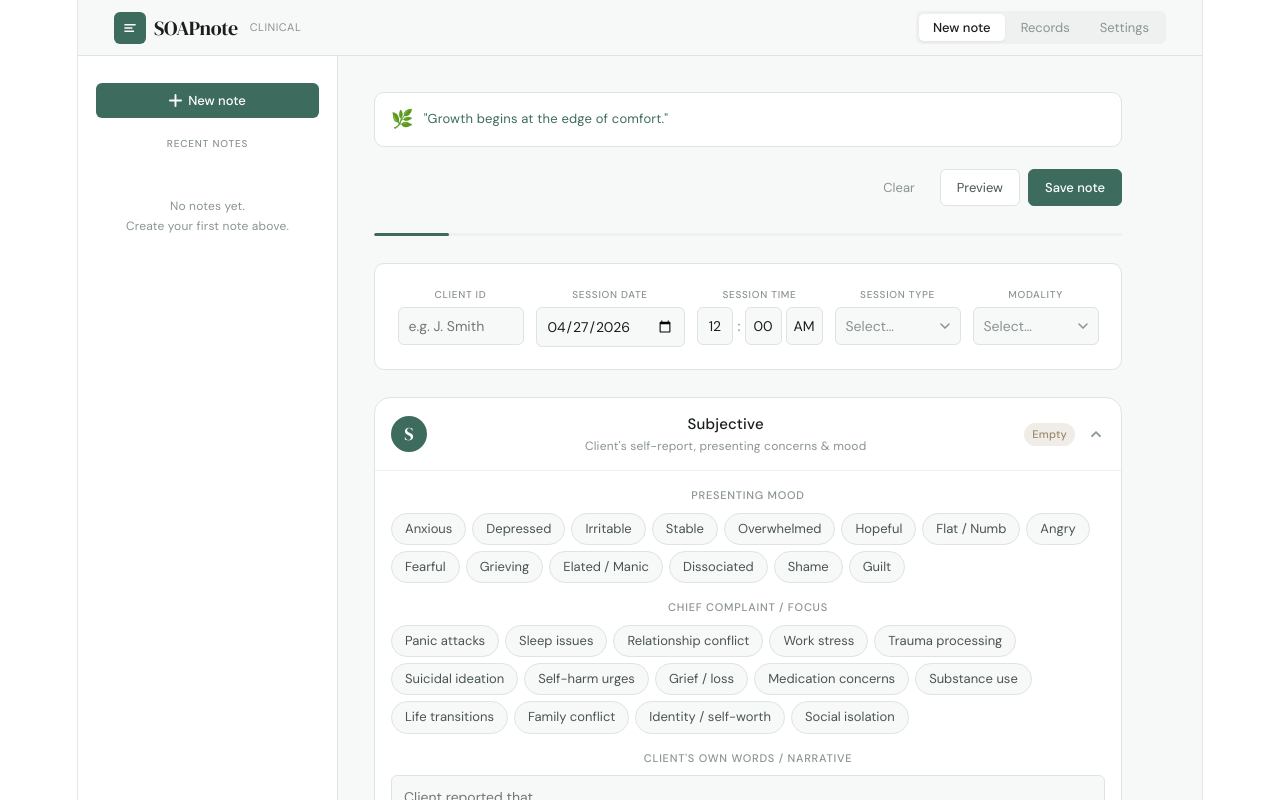
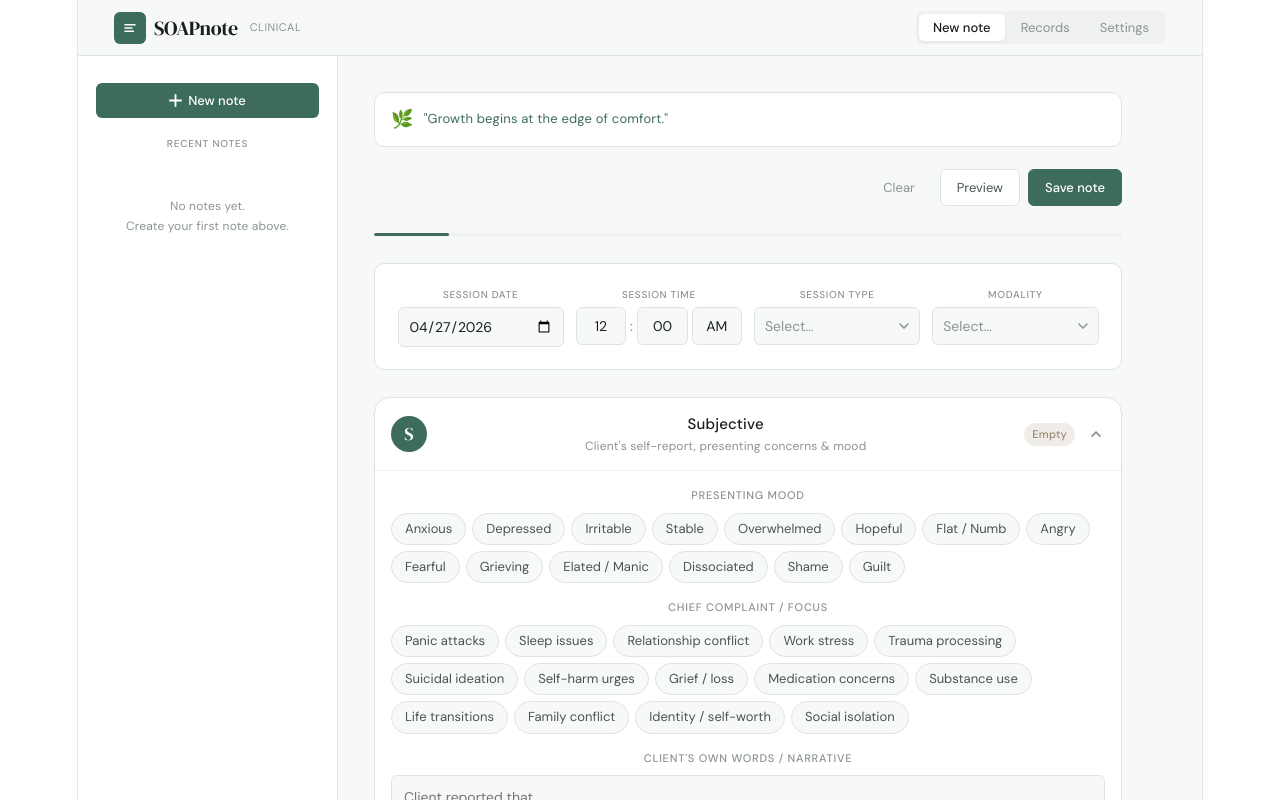
Before and after one commit to joeysamora/soapnote-app, a React (Vite) app: page / in a window 1280 px wide. Shown: the top 800 px of the page. Built offline with nearby package versions, Linux system fonts and the light colour scheme.

Commit message:
remove client

```diff
--- a/src/App.tsx
+++ b/src/App.tsx
@@ -549,8 +549,7 @@ function MobileDrawer({ open, onClose, notes, currentNoteId, onOpen, onNew }: {
               border: `1px solid ${n.id === currentNoteId ? "#b0cdc4" : "transparent"}`,
               marginBottom: 2, WebkitTapHighlightColor: "transparent",
             }}>
-              <div style={{ fontSize: 13, fontWeight: 500, color: "#1a1f1d", whiteSpace: "nowrap", overflow: "hidden", textOverflow: "ellipsis" }}>{n.title || "Untitled"}</div>
-              <div style={{ fontSize: 11, color: "#8a9491", marginTop: 2 }}>{n.clientId || "No client"} · {n.sessionDate ? fmtDate(n.sessionDate) : "—"}</div>
+              <div style={{ fontSize: 12, color: "#8a9491" }}>{n.clientId || "No client"} · {n.sessionDate ? fmtDate(n.sessionDate) : "—"}</div>
             </div>
           ))}
         </div>
@@ -880,7 +879,7 @@ export default function App() {
                   <div style={{ textAlign: "center", padding: "2rem 1rem", color: "#8a9491", fontSize: 12, lineHeight: 1.7 }}>No notes yet.<br />Create your first note above.</div>
                 ) : notes.slice(0, 10).map(n => (
                   <div key={n.id} onClick={() => openNote(n.id)} style={{ padding: "10px 12px", borderRadius: 6, cursor: "pointer", background: n.id === currentNoteId ? "#e8f0ed" : "transparent", border: `1px solid ${n.id === currentNoteId ? "#b0cdc4" : "transparent"}`, marginBottom: 2 }}>
-
+                    <div style={{ fontSize: 13, fontWeight: 500, color: "#1a1f1d", whiteSpace: "nowrap", overflow: "hidden", textOverflow: "ellipsis" }}>{n.title || "Untitled"}</div>
                     <div style={{ fontSize: 11, color: "#8a9491", marginTop: 2 }}>{n.clientId || "No client"} · {n.sessionDate ? fmtDate(n.sessionDate) : "—"}</div>
                   </div>
                 ))}
@@ -926,8 +925,7 @@ export default function App() {
                 )}
 
                 {/* Meta grid — 2 cols on mobile, 5 on desktop */}
-                <div className="meta-grid-mobile" style={{ display: "grid", gridTemplateColumns: isMobile ? "1fr 1fr" : "repeat(5,1fr)", gap: isMobile ? 10 : 12, marginBottom: "1.5rem", padding: isMobile ? "1rem" : "1.25rem", background: "white", border: "1px solid #dde4e1", borderRadius: 10 }}>
-                  <MetaInput label="Client ID" value={note.clientId} onChange={v => setNote(p => ({ ...p, clientId: v }))} placeholder="e.g. J. Smith" />
+                <div className="meta-grid-mobile" style={{ display: "grid", gridTemplateColumns: isMobile ? "1fr 1fr" : "repeat(4,1fr)", gap: isMobile ? 10 : 12, marginBottom: "1.5rem", padding: isMobile ? "1rem" : "1.25rem", background: "white", border: "1px solid #dde4e1", borderRadius: 10 }}>
                   <MetaInput label="Session date" value={note.sessionDate} onChange={v => setNote(p => ({ ...p, sessionDate: v }))} type="date" />
                   <TimePicker label="Session time" value={note.sessionTime} onChange={v => setNote(p => ({ ...p, sessionTime: v }))} />
                   <MetaSelect label="Session type" value={note.sessionType} onChange={v => setNote(p => ({ ...p, sessionType: v }))} options={SESSION_TYPES} />
@@ -1046,7 +1044,7 @@ export default function App() {
                         onMouseEnter={e => { (e.currentTarget as HTMLElement).style.borderColor = "#b0cdc4"; }}
                         onMouseLeave={e => { (e.currentTarget as HTMLElement).style.borderColor = "#dde4e1"; }}>
                         <div style={{ display: "flex", justifyContent: "space-between", marginBottom: 6, gap: 8 }}>
-
+                          <div style={{ fontSize: 14, fontWeight: 500, color: "#1a1f1d", flex: 1, overflow: "hidden", textOverflow: "ellipsis", whiteSpace: "nowrap" }}>{n.title || n.clientId || "Untitled"}</div>
                           <div style={{ fontSize: 11, color: "#8a9491", flexShrink: 0 }}>{fmtDate(n.sessionDate)}</div>
                         </div>
                         <div style={{ display: "flex", gap: 5, flexWrap: "wrap" }}>
```
